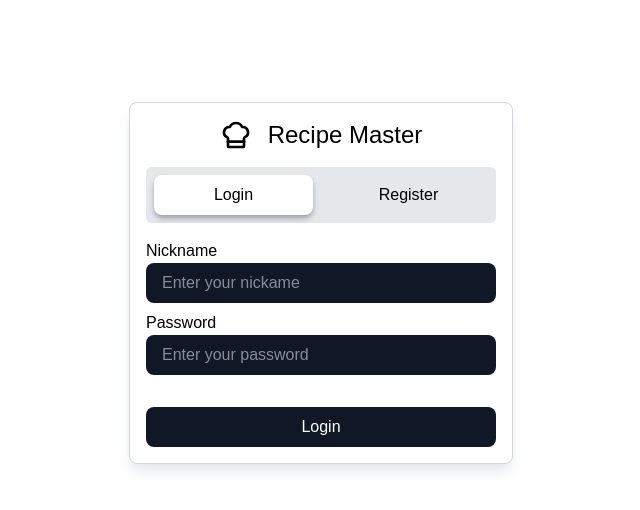
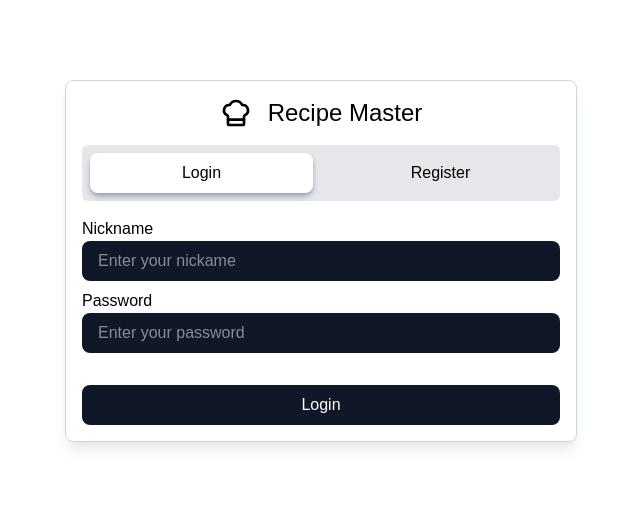
Before and after one commit to Void-Rikk/Recipe-Master, a React (Vite) app: page /auth in a window 1280 px wide. Shown: the top 510 px of the page, without its empty margins (319-959 px from the left). Built offline with nearby package versions, Linux system fonts and the light colour scheme.

Commit message:
Auth panel size fix

```diff
--- a/src/modules/auth-panel/components/panel/panel.css
+++ /dev/null
@@ -1,3 +0,0 @@
-#root {
-    margin-top: 8%;
-}
--- a/src/modules/auth-panel/components/panel/panel.tsx
+++ b/src/modules/auth-panel/components/panel/panel.tsx
@@ -3,7 +3,6 @@ import { useState } from "react";
 import FormSwitcher from "../form-switcher/form-switcher.tsx";
 import LoginForm from "../login-form/login-form.tsx";
 import RegisterForm from "../register-form/register-form.tsx";
-import "./panel.css";
 import FormHeader from "../form-header/form-header.tsx";
 
 
@@ -12,7 +11,7 @@ function Panel() {
 
     return (
         <div
-            className="flex flex-col gap-4 shadow-lg shadow-gray-200 rounded-lg p-4 w-[30%] min-h-min max-h-max border-[1px] border-gray-300"
+            className="flex flex-col gap-4 shadow-lg shadow-gray-200 rounded-lg p-4 mt-20 min-w-[40%] min-h-min max-h-max border-[1px] border-gray-300 max-md:w-[80%]"
         >
             <FormHeader />
             <FormSwitcher formState={ formState } setFormState={ setFormState }/>
```
